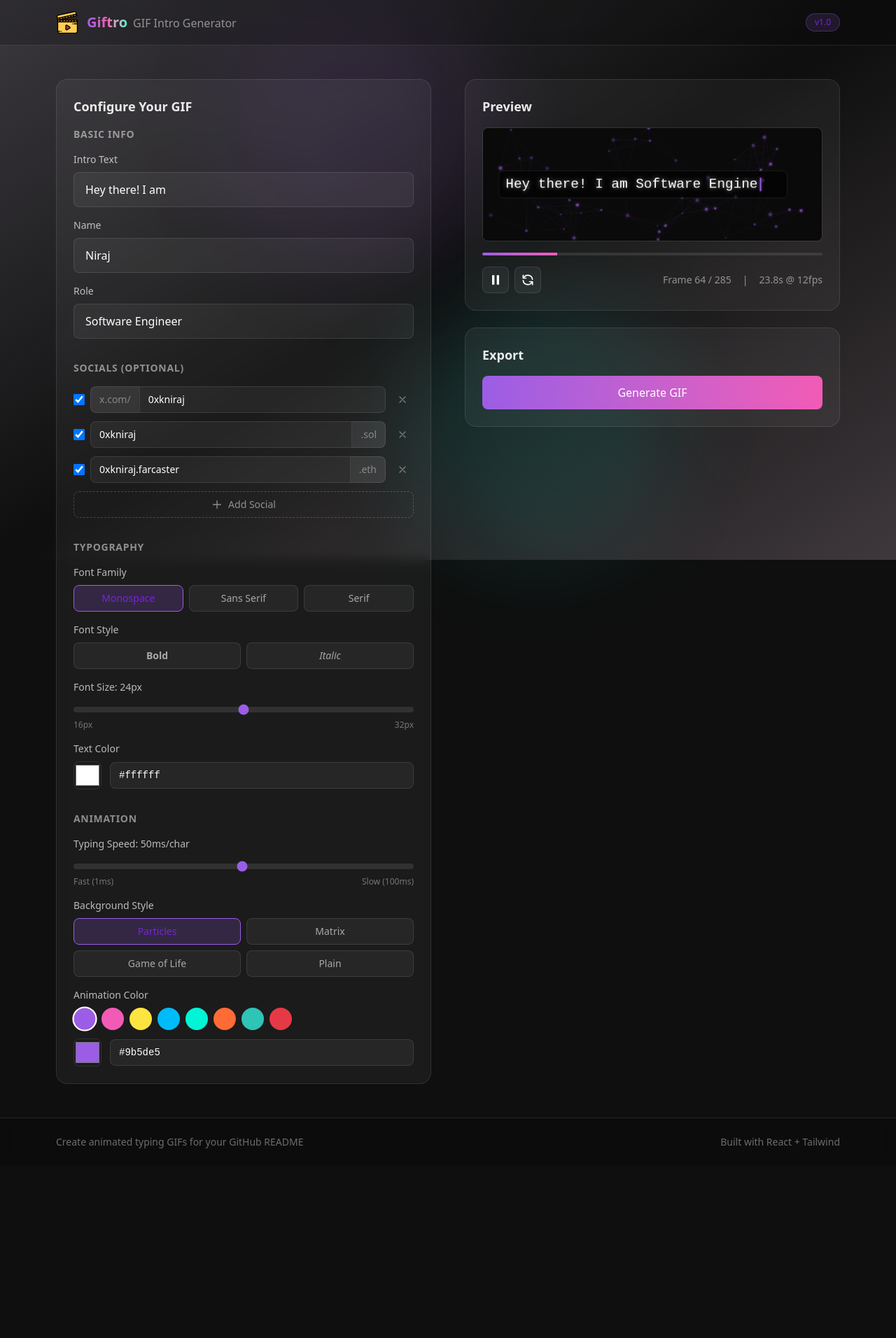
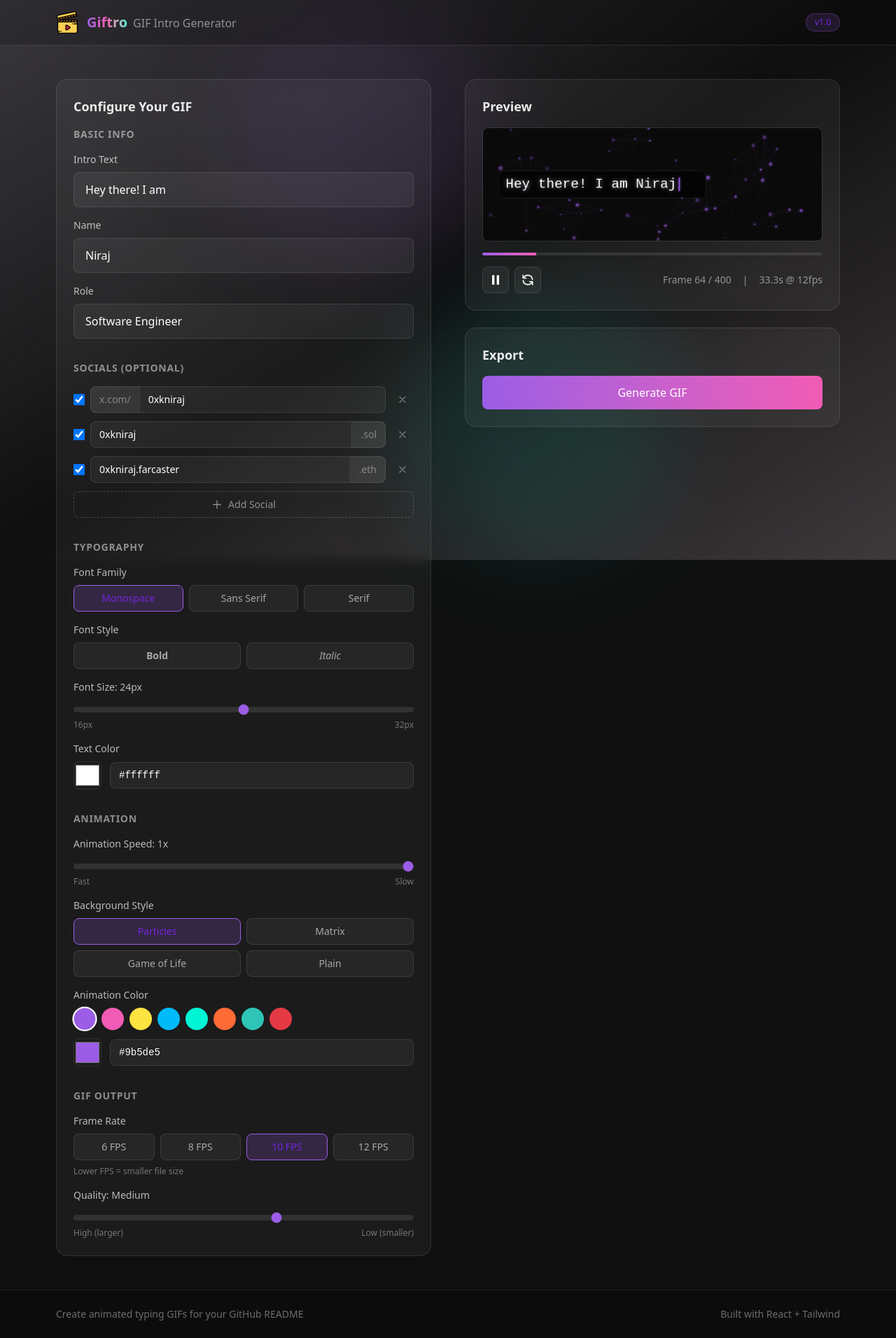
Before and after one commit to Niraj-Kamdar/giftro, a React (Vite) app: page / in a window 1280 px wide. Shown: the whole page at 70% size. Before the commit the page ends 1666 px from the top, so only its background shows below. Built offline with nearby package versions, Linux system fonts and the light colour scheme.

Commit message:
fix: animation speed issues

```diff
--- a/src/components/InputForm.tsx
+++ b/src/components/InputForm.tsx
@@ -1,82 +1,102 @@
-import { useState } from 'react'
-import { motion, AnimatePresence } from 'framer-motion'
+import { useState } from "react";
+import { motion, AnimatePresence } from "framer-motion";
 import {
   type AnimationConfig,
   type BackgroundType,
   type SocialType,
   type Social,
+  type GifSettings,
   SOCIAL_CONFIG,
   COLOR_PRESETS,
-} from '../lib/types'
+} from "../lib/types";
 
 interface InputFormProps {
-  config: AnimationConfig
-  onChange: (config: AnimationConfig) => void
+  config: AnimationConfig;
+  onChange: (config: AnimationConfig) => void;
 }
 
 const BACKGROUND_OPTIONS: { value: BackgroundType; label: string }[] = [
-  { value: 'particle', label: 'Particles' },
-  { value: 'matrix', label: 'Matrix' },
-  { value: 'gameoflife', label: 'Game of Life' },
-  { value: 'plain', label: 'Plain' },
-]
+  { value: "particle", label: "Particles" },
+  { value: "matrix", label: "Matrix" },
+  { value: "gameoflife", label: "Game of Life" },
+  { value: "plain", label: "Plain" },
+];
 
-const FONT_OPTIONS: { value: 'mono' | 'sans' | 'serif'; label: string }[] = [
-  { value: 'mono', label: 'Monospace' },
-  { value: 'sans', label: 'Sans Serif' },
-  { value: 'serif', label: 'Serif' },
-]
+const FONT_OPTIONS: { value: "mono" | "sans" | "serif"; label: string }[] = [
+  { value: "mono", label: "Monospace" },
+  { value: "sans", label: "Sans Serif" },
+  { value: "serif", label: "Serif" },
+];
 
-const AVAILABLE_SOCIALS: SocialType[] = ['x', 'sns', 'ens', 'youtube', 'github']
+const AVAILABLE_SOCIALS: SocialType[] = [
+  "x",
+  "sns",
+  "ens",
+  "youtube",
+  "github",
+];
 
 export function InputForm({ config, onChange }: InputFormProps) {
-  const [showAddSocial, setShowAddSocial] = useState(false)
+  const [showAddSocial, setShowAddSocial] = useState(false);
 
-  const updateConfig = <K extends keyof AnimationConfig>(key: K, value: AnimationConfig[K]) => {
-    onChange({ ...config, [key]: value })
-  }
+  const updateConfig = <K extends keyof AnimationConfig>(
+    key: K,
+    value: AnimationConfig[K],
+  ) => {
+    onChange({ ...config, [key]: value });
+  };
 
-  const updateFont = <K extends keyof AnimationConfig['font']>(
+  const updateFont = <K extends keyof AnimationConfig["font"]>(
     key: K,
-    value: AnimationConfig['font'][K]
+    value: AnimationConfig["font"][K],
   ) => {
     onChange({
       ...config,
       font: { ...config.font, [key]: value },
-    })
-  }
+    });
+  };
 
-  const updateBackground = <K extends keyof AnimationConfig['background']>(
+  const updateBackground = <K extends keyof AnimationConfig["background"]>(
     key: K,
-    value: AnimationConfig['background'][K]
+    value: AnimationConfig["background"][K],
   ) => {
     onChange({
       ...config,
       background: { ...config.background, [key]: value },
-    })
-  }
+    });
+  };
+
+  const updateGif = <K extends keyof GifSettings>(
+    key: K,
+    value: GifSettings[K],
+  ) => {
+    onChange({
+      ...config,
+      gif: { ...config.gif, [key]: value },
+    });
+  };
 
   const updateSocial = (index: number, updates: Partial<Social>) => {
-    const newSocials = [...config.socials]
-    newSocials[index] = { ...newSocials[index], ...updates }
-    updateConfig('socials', newSocials)
-  }
+    const newSocials = [...config.socials];
+    newSocials[index] = { ...newSocials[index], ...updates };
+    updateConfig("socials", newSocials);
+  };
 
   const addSocial = (type: SocialType) => {
-    const newSocial: Social = { type, handle: '', enabled: true }
-    updateConfig('socials', [...config.socials, newSocial])
-    setShowAddSocial(false)
-  }
+    const newSocial: Social = { type, handle: "", enabled: true };
+    updateConfig("socials", [...config.socials, newSocial]);
+    setShowAddSocial(false);
+  };
 
   const removeSocial = (index: number) => {
-    const newSocials = config.socials.filter((_, i) => i !== index)
-    updateConfig('socials', newSocials)
-  }
+    const newSocials = config.socials.filter((_, i) => i !== index);
+    updateConfig("socials", newSocials);
+  };
 
   // Get socials that aren't already added
   const availableSocialsToAdd = AVAILABLE_SOCIALS.filter(
-    (type) => !config.socials.some((s) => s.type === type)
-  )
+    (type) => !config.socials.some((s) => s.type === type),
+  );
 
   return (
     <div className="space-y-8">
@@ -98,7 +118,7 @@ export function InputForm({ config, onChange }: InputFormProps) {
             <input
               type="text"
               value={config.introText}
-              onChange={(e) => updateConfig('introText', e.target.value)}
+              onChange={(e) => updateConfig("introText", e.target.value)}
               className="w-full px-4 py-3 bg-white/5 border border-white/10 rounded-lg text-white placeholder-white/30 focus:outline-none focus:border-lavender-500 transition-colors"
               placeholder="Hey there! I am"
             />
@@ -116,7 +136,7 @@ export function InputForm({ config, onChange }: InputFormProps) {
             <input
               type="text"
               value={config.name}
-              onChange={(e) => updateConfig('name', e.target.value)}
+              onChange={(e) => updateConfig("name", e.target.value)}
               className="w-full px-4 py-3 bg-white/5 border border-white/10 rounded-lg text-white placeholder-white/30 focus:outline-none focus:border-lavender-500 transition-colors"
               placeholder="Niraj"
             />
@@ -134,7 +154,7 @@ export function InputForm({ config, onChange }: InputFormProps) {
             <input
               type="text"
               value={config.role}
-              onChange={(e) => updateConfig('role', e.target.value)}
+              onChange={(e) => updateConfig("role", e.target.value)}
               className="w-full px-4 py-3 bg-white/5 border border-white/10 rounded-lg text-white placeholder-white/30 focus:outline-none focus:border-lavender-500 transition-colors"
               placeholder="Software Engineer"
             />
@@ -150,12 +170,12 @@ export function InputForm({ config, onChange }: InputFormProps) {
         <div className="space-y-3">
           <AnimatePresence mode="popLayout">
             {config.socials.map((social, index) => {
-              const socialConfig = SOCIAL_CONFIG[social.type]
+              const socialConfig = SOCIAL_CONFIG[social.type];
               return (
                 <motion.div
                   key={`${social.type}-${index}`}
                   initial={{ opacity: 0, height: 0 }}
-                  animate={{ opacity: 1, height: 'auto' }}
+                  animate={{ opacity: 1, height: "auto" }}
                   exit={{ opacity: 0, height: 0 }}
                   className="flex items-center gap-2"
                 >
@@ -163,7 +183,9 @@ export function InputForm({ config, onChange }: InputFormProps) {
                   <input
                     type="checkbox"
                     checked={social.enabled}
-                    onChange={(e) => updateSocial(index, { enabled: e.target.checked })}
+                    onChange={(e) =>
+                      updateSocial(index, { enabled: e.target.checked })
+                    }
                     className="w-4 h-4 rounded border-white/20 bg-white/5 text-lavender-500 focus:ring-lavender-500/50"
                   />
 
@@ -177,15 +199,17 @@ export function InputForm({ config, onChange }: InputFormProps) {
                     <input
                       type="text"
                       value={social.handle}
-                      onChange={(e) => updateSocial(index, { handle: e.target.value })}
+                      onChange={(e) =>
+                        updateSocial(index, { handle: e.target.value })
+                      }
                       className={`flex-1 px-3 py-2 bg-white/5 border border-white/10 text-white placeholder-white/30 focus:outline-none focus:border-lavender-500 transition-colors text-sm ${
                         socialConfig.prefix && socialConfig.suffix
-                          ? ''
+                          ? ""
                           : socialConfig.prefix
-                          ? 'rounded-r-lg'
-                          : socialConfig.suffix
-                          ? 'rounded-l-lg'
-                          : 'rounded-lg'
+                            ? "rounded-r-lg"
+                            : socialConfig.suffix
+                              ? "rounded-l-lg"
+                              : "rounded-lg"
                       }`}
                       placeholder={socialConfig.label}
                       disabled={!social.enabled}
@@ -203,12 +227,22 @@ export function InputForm({ config, onChange }: InputFormProps) {
                     className="p-2 text-white/40 hover:text-red-400 transition-colors"
                     title="Remove"
                   >
-                    <svg className="w-4 h-4" fill="none" stroke="currentColor" viewBox="0 0 24 24">
-                      <path strokeLinecap="round" strokeLinejoin="round" strokeWidth={2} d="M6 18L18 6M6 6l12 12" />
+                    <svg
+                      className="w-4 h-4"
+                      fill="none"
+                      stroke="currentColor"
+                      viewBox="0 0 24 24"
+                    >
+                      <path
+                        strokeLinecap="round"
+                        strokeLinejoin="round"
+                        strokeWidth={2}
+                        d="M6 18L18 6M6 6l12 12"
+                      />
                     </svg>
                   </button>
                 </motion.div>
-              )
+              );
             })}
           </AnimatePresence>
 
@@ -219,8 +253,18 @@ export function InputForm({ config, onChange }: InputFormProps) {
                 onClick={() => setShowAddSocial(!showAddSocial)}
                 className="w-full px-4 py-2 border border-dashed border-white/20 rounded-lg text-white/50 hover:border-white/40 hover:text-white/70 transition-colors text-sm flex items-center justify-center gap-2"
               >
-                <svg className="w-4 h-4" fill="none" stroke="currentColor" viewBox="0 0 24 24">
-                  <path strokeLinecap="round" strokeLinejoin="round" strokeWidth={2} d="M12 4v16m8-8H4" />
+                <svg
+                  className="w-4 h-4"
+                  fill="none"
+                  stroke="currentColor"
+                  viewBox="0 0 24 24"
+                >
+                  <path
+                    strokeLinecap="round"
+                    strokeLinejoin="round"
+                    strokeWidth={2}
+                    d="M12 4v16m8-8H4"
+                  />
                 </svg>
                 Add Social
               </button>
@@ -265,11 +309,11 @@ export function InputForm({ config, onChange }: InputFormProps) {
               {FONT_OPTIONS.map((option) => (
                 <button
                   key={option.value}
-                  onClick={() => updateFont('family', option.value)}
+                  onClick={() => updateFont("family", option.value)}
                   className={`px-3 py-2 rounded-lg border text-sm font-medium transition-all ${
                     config.font.family === option.value
-                      ? 'border-lavender-500 bg-lavender-500/20 text-lavender-400'
-                      : 'border-white/10 bg-white/5 text-white/60 hover:border-white/20'
+                      ? "border-lavender-500 bg-lavender-500/20 text-lavender-400"
+                      : "border-white/10 bg-white/5 text-white/60 hover:border-white/20"
                   }`}
                 >
                   {option.label}
@@ -285,21 +329,21 @@ export function InputForm({ config, onChange }: InputFormProps) {
             </label>
             <div className="flex gap-2">
               <button
-                onClick={() => updateFont('bold', !config.font.bold)}
+                onClick={() => updateFont("bold", !config.font.bold)}
                 className={`flex-1 px-3 py-2 rounded-lg border text-sm font-bold transition-all ${
                   config.font.bold
-                    ? 'border-lavender-500 bg-lavender-500/20 text-lavender-400'
-                    : 'border-white/10 bg-white/5 text-white/60 hover:border-white/20'
+                    ? "border-lavender-500 bg-lavender-500/20 text-lavender-400"
+                    : "border-white/10 bg-white/5 text-white/60 hover:border-white/20"
                 }`}
               >
                 Bold
               </button>
               <button
-                onClick={() => updateFont('italic', !config.font.italic)}
+                onClick={() => updateFont("italic", !config.font.italic)}
                 className={`flex-1 px-3 py-2 rounded-lg border text-sm italic transition-all ${
                   config.font.italic
-                    ? 'border-lavender-500 bg-lavender-500/20 text-lavender-400'
-                    : 'border-white/10 bg-white/5 text-white/60 hover:border-white/20'
+                    ? "border-lavender-500 bg-lavender-500/20 text-lavender-400"
+                    : "border-white/10 bg-white/5 text-white/60 hover:border-white/20"
                 }`}
               >
                 Italic
@@ -317,7 +361,7 @@ export function InputForm({ config, onChange }: InputFormProps) {
               min="16"
               max="32"
               value={config.font.size}
-              onChange={(e) => updateFont('size', Number(e.target.value))}
+              onChange={(e) => updateFont("size", Number(e.target.value))}
               className="w-full h-2 bg-white/10 rounded-lg appearance-none cursor-pointer accent-lavender-500"
             />
             <div className="flex justify-between text-xs text-white/40 mt-1">
@@ -335,13 +379,13 @@ export function InputForm({ config, onChange }: InputFormProps) {
               <input
                 type="color"
                 value={config.font.color}
-                onChange={(e) => updateFont('color', e.target.value)}
+                onChange={(e) => updateFont("color", e.target.value)}
                 className="w-10 h-10 rounded-lg border border-white/10 bg-transparent cursor-pointer"
               />
               <input
                 type="text"
                 value={config.font.color}
-                onChange={(e) => updateFont('color', e.target.value)}
+                onChange={(e) => updateFont("color", e.target.value)}
                 className="flex-1 px-3 py-2 bg-white/5 border border-white/10 rounded-lg text-white text-sm font-mono focus:outline-none focus:border-lavender-500"
                 placeholder="#ffffff"
               />
@@ -359,19 +403,20 @@ export function InputForm({ config, onChange }: InputFormProps) {
           {/* Speed */}
           <div>
             <label className="block text-sm font-medium text-white/70 mb-2">
-              Typing Speed: {config.speed}ms/char
+              Animation Speed: {Math.ceil(1 / config.speed)}x
             </label>
             <input
               type="range"
-              min="1"
-              max="100"
+              min="0.1"
+              max="1"
+              step="0.1"
               value={config.speed}
-              onChange={(e) => updateConfig('speed', Number(e.target.value))}
+              onChange={(e) => updateConfig("speed", Number(e.target.value))}
               className="w-full h-2 bg-white/10 rounded-lg appearance-none cursor-pointer accent-lavender-500"
             />
             <div className="flex justify-between text-xs text-white/40 mt-1">
-              <span>Fast (1ms)</span>
-              <span>Slow (100ms)</span>
+              <span>Fast</span>
+              <span>Slow</span>
             </div>
           </div>
 
@@ -384,11 +429,11 @@ export function InputForm({ config, onChange }: InputFormProps) {
               {BACKGROUND_OPTIONS.map((option) => (
                 <button
                   key={option.value}
-                  onClick={() => updateBackground('type', option.value)}
+                  onClick={() => updateBackground("type", option.value)}
                   className={`px-4 py-2 rounded-lg border text-sm font-medium transition-all ${
                     config.background.type === option.value
-                      ? 'border-lavender-500 bg-lavender-500/20 text-lavender-400'
-                      : 'border-white/10 bg-white/5 text-white/60 hover:border-white/20'
+                      ? "border-lavender-500 bg-lavender-500/20 text-lavender-400"
+                      : "border-white/10 bg-white/5 text-white/60 hover:border-white/20"
                   }`}
                 >
                   {option.label}
@@ -408,12 +453,12 @@ export function InputForm({ config, onChange }: InputFormProps) {
                 {COLOR_PRESETS.map((preset) => (
                   <button
                     key={preset.value}
-                    onClick={() => updateBackground('color', preset.value)}
+                    onClick={() => updateBackground("color", preset.value)}
                     title={preset.name}
                     className={`w-8 h-8 rounded-full border-2 transition-all ${
                       config.background.color === preset.value
-                        ? 'border-white scale-110'
-                        : 'border-transparent hover:scale-105'
+                        ? "border-white scale-110"
+                        : "border-transparent hover:scale-105"
                     }`}
                     style={{ backgroundColor: preset.value }}
                   />
@@ -424,13 +469,13 @@ export function InputForm({ config, onChange }: InputFormProps) {
                 <input
                   type="color"
                   value={config.background.color}
-                  onChange={(e) => updateBackground('color', e.target.value)}
+                  onChange={(e) => updateBackground("color", e.target.value)}
                   className="w-10 h-10 rounded-lg border border-white/10 bg-transparent cursor-pointer"
                 />
                 <input
                   type="text"
                   value={config.background.color}
-                  onChange={(e) => updateBackground('color', e.target.value)}
+                  onChange={(e) => updateBackground("color", e.target.value)}
                   className="flex-1 px-3 py-2 bg-white/5 border border-white/10 rounded-lg text-white text-sm font-mono focus:outline-none focus:border-lavender-500"
                   placeholder="#9b5de5"
                 />
@@ -439,6 +484,64 @@ export function InputForm({ config, onChange }: InputFormProps) {
           </div>
         </div>
       </section>
+
+      {/* GIF Settings Section */}
+      <section>
+        <h3 className="text-sm font-semibold text-white/50 uppercase tracking-wider mb-4">
+          GIF Output
+        </h3>
+        <div className="space-y-4">
+          {/* FPS */}
+          <div>
+            <label className="block text-sm font-medium text-white/70 mb-2">
+              Frame Rate
+            </label>
+            <div className="grid grid-cols-4 gap-2">
+              {([6, 8, 10, 12] as const).map((fps) => (
+                <button
+                  key={fps}
+                  onClick={() => updateGif("fps", fps)}
+                  className={`px-3 py-2 rounded-lg border text-sm font-medium transition-all ${
+                    config.gif.fps === fps
+                      ? "border-lavender-500 bg-lavender-500/20 text-lavender-400"
+                      : "border-white/10 bg-white/5 text-white/60 hover:border-white/20"
+                  }`}
+                >
+                  {fps} FPS
+                </button>
+              ))}
+            </div>
+            <p className="text-xs text-white/40 mt-2">
+              Lower FPS = smaller file size
+            </p>
+          </div>
+
+          {/* Quality */}
+          <div>
+            <label className="block text-sm font-medium text-white/70 mb-2">
+              Quality:{" "}
+              {config.gif.quality <= 10
+                ? "High"
+                : config.gif.quality <= 20
+                  ? "Medium"
+                  : "Low"}
+            </label>
+            <input
+              type="range"
+              min="5"
+              max="30"
+              step="5"
+              value={config.gif.quality}
+              onChange={(e) => updateGif("quality", Number(e.target.value))}
+              className="w-full h-2 bg-white/10 rounded-lg appearance-none cursor-pointer accent-lavender-500"
+            />
+            <div className="flex justify-between text-xs text-white/40 mt-1">
+              <span>High (larger)</span>
+              <span>Low (smaller)</span>
+            </div>
+          </div>
+        </div>
+      </section>
     </div>
-  )
+  );
 }
--- a/src/lib/animationEngine.ts
+++ b/src/lib/animationEngine.ts
@@ -1,11 +1,14 @@
 import { type AnimationConfig, type AnimationStep, type FrameState, SOCIAL_CONFIG } from './types'
 
-const PAUSE_FRAMES = 24 // ~2 seconds at 12fps
+const BASE_PAUSE_FRAMES = 12 // Base pause duration (scaled by speed)
 const DELETE_SPEED_FACTOR = 0.5 // Delete is faster than typing
 
 export function generateAnimationSteps(config: AnimationConfig): AnimationStep[] {
   const steps: AnimationStep[] = []
-  const { introText, name, role, socials } = config
+  const { introText, name, role, socials, speed } = config
+
+  // Speed multiplier: 1 = fast (small pauses), 10 = slow (long pauses)
+  const pauseFrames = Math.round(BASE_PAUSE_FRAMES * speed)
 
   // Track current text after intro to know what to delete
   let currentSuffix = ''
@@ -16,7 +19,7 @@ export function generateAnimationSteps(config: AnimationConfig): AnimationStep[]
   // Step 2: Type name
   if (name) {
     steps.push({ type: 'type', text: ` ${name}` })
-    steps.push({ type: 'pause', duration: PAUSE_FRAMES })
+    steps.push({ type: 'pause', duration: pauseFrames })
     currentSuffix = ` ${name}`
   }
 
@@ -26,7 +29,7 @@ export function generateAnimationSteps(config: AnimationConfig): AnimationStep[]
       steps.push({ type: 'delete', count: currentSuffix.length })
     }
     steps.push({ type: 'type', text: ` ${role}` })
-    steps.push({ type: 'pause', duration: PAUSE_FRAMES })
+    steps.push({ type: 'pause', duration: pauseFrames })
     currentSuffix = ` ${role}`
   }
 
@@ -40,18 +43,19 @@ export function generateAnimationSteps(config: AnimationConfig): AnimationStep[]
     const socialConfig = SOCIAL_CONFIG[social.type]
     const displayText = ` ${socialConfig.prefix}${social.handle}${socialConfig.suffix}`
     steps.push({ type: 'type', text: displayText })
-    steps.push({ type: 'pause', duration: PAUSE_FRAMES })
+    steps.push({ type: 'pause', duration: pauseFrames })
     currentSuffix = displayText
   }
 
   // Final pause before loop
-  steps.push({ type: 'pause', duration: PAUSE_FRAMES * 2 })
+  steps.push({ type: 'pause', duration: pauseFrames * 2 })
 
   return steps
 }
 
 export function calculateTotalFrames(steps: AnimationStep[], speed: number): number {
-  const framesPerChar = Math.max(1, Math.round((speed / 1000) * 12)) // Convert ms to frames at 12fps
+  // Speed 1-10 maps directly to frames per character
+  const framesPerChar = Math.max(1, Math.round(speed))
   let total = 0
 
   for (const step of steps) {
@@ -82,7 +86,8 @@ export function interpolateFrame(
   frameIndex: number,
   speed: number
 ): FrameState {
-  const framesPerChar = Math.max(1, Math.round((speed / 1000) * 12))
+  // Speed 1-10 maps directly to frames per character
+  const framesPerChar = Math.max(1, Math.round(speed))
   let currentFrame = 0
   let currentText = ''
   let cursorVisible = true
@@ -170,7 +175,7 @@ export function getDefaultConfig(): AnimationConfig {
       { type: 'sns', handle: '0xkniraj', enabled: true },
       { type: 'ens', handle: '0xkniraj.farcaster', enabled: true },
     ],
-    speed: 50,
+    speed: 2, // 1-10 scale (1 = fast, 10 = slow)
     font: {
       family: 'mono',
       size: 24,
@@ -184,5 +189,9 @@ export function getDefaultConfig(): AnimationConfig {
       width: 600,
       height: 200,
     },
+    gif: {
+      fps: 10,
+      quality: 20, // Higher = smaller file, lower quality
+    },
   }
 }
--- a/src/lib/gifEncoder.ts
+++ b/src/lib/gifEncoder.ts
@@ -3,9 +3,6 @@ import { generateAnimationSteps, calculateTotalFrames, interpolateFrame } from '
 import { renderFrame, createOffscreenCanvas } from './canvasRenderer'
 import { createBackgroundState, updateBackgroundState } from './backgroundRenderer'
 import { type AnimationConfig } from './types'
-
-const FPS = 12
-const FRAME_DELAY = Math.round(1000 / FPS) // ~83ms per frame
 
 interface EncoderProgress {
   phase: 'rendering' | 'encoding' | 'complete'
@@ -21,6 +18,10 @@ export async function generateGif(
   onProgress?: ProgressCallback
 ): Promise<Blob> {
   const { width, height, color, type: backgroundType } = config.background
+  const { fps, quality } = config.gif
+
+  // Calculate frame delay based on FPS
+  const frameDelay = Math.round(1000 / fps)
 
   // Generate animation data
   const steps = generateAnimationSteps(config)
@@ -32,7 +33,7 @@ export async function generateGif(
   // Initialize GIF encoder
   const gif = new GIF({
     workers: 2,
-    quality: 10,
+    quality, // Lower = better quality but larger file
     width,
     height,
     workerScript: '/gif.worker.js',
@@ -58,7 +59,7 @@ export async function generateGif(
     })
 
     // Add frame to GIF
-    gif.addFrame(ctx, { copy: true, delay: FRAME_DELAY })
+    gif.addFrame(ctx, { copy: true, delay: frameDelay })
 
     // Report progress
     onProgress?.({
--- a/src/lib/types.ts
+++ b/src/lib/types.ts
@@ -23,14 +23,20 @@ export interface BackgroundConfig {
   height: number
 }
 
+export interface GifSettings {
+  fps: 6 | 8 | 10 | 12 // frames per second
+  quality: number // 1-30, lower = better quality but larger file
+}
+
 export interface AnimationConfig {
   introText: string
   name: string
   role: string
   socials: Social[]
-  speed: number // 1-100 ms per character
+  speed: number // 1-10, multiplier for animation speed (1 = fast, 10 = slow)
   font: FontConfig
   background: BackgroundConfig
+  gif: GifSettings
 }
 
 export type AnimationStep =
```
Also changed, not shown: 1 other file (tests, documents, lock files or other folders).
